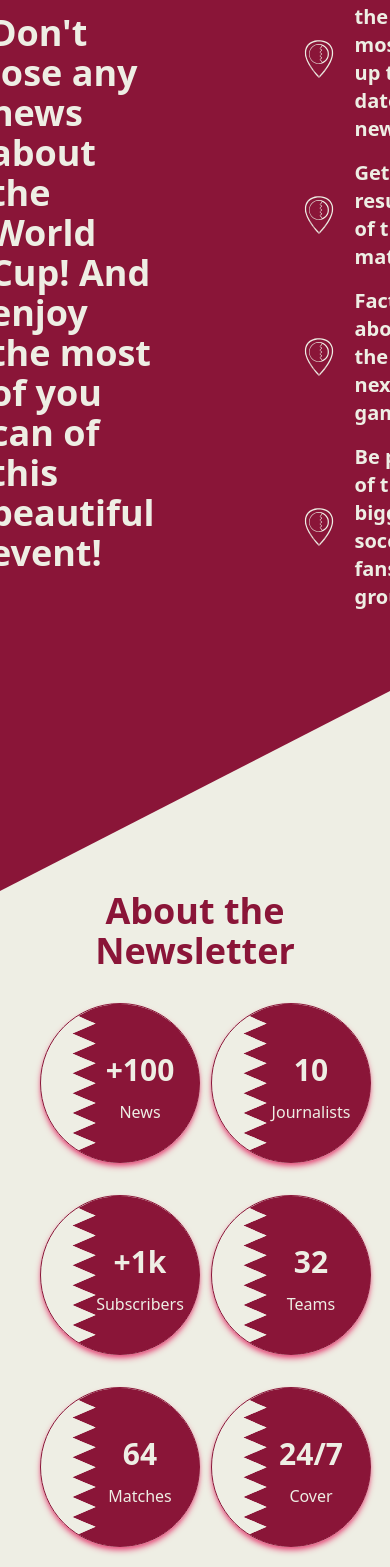
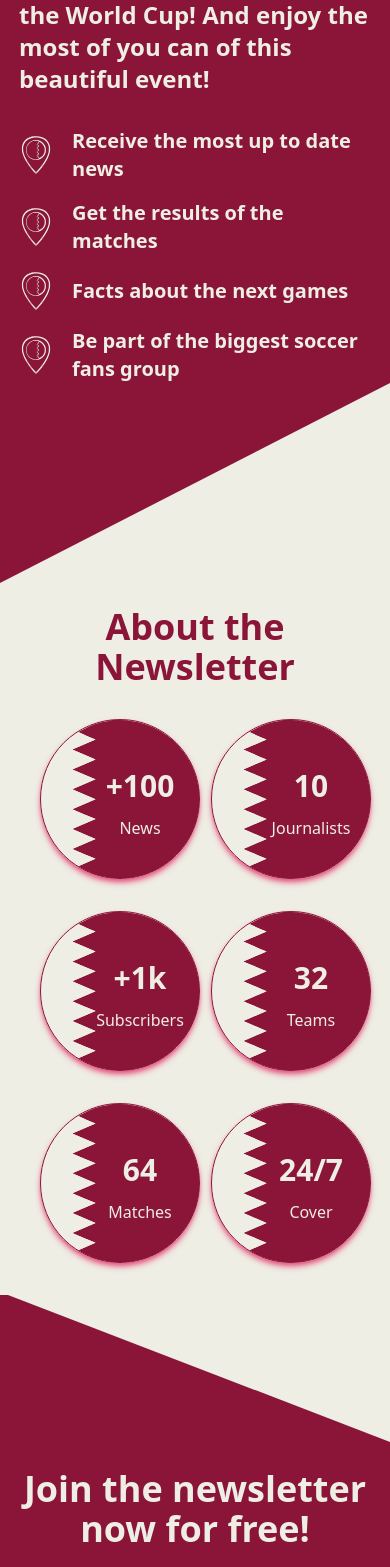
Before and after one commit to Bonattii/World-Cup-News, a React (Create React App) app: page / in a window 390 px wide. Shown: the part 1001-2568 px from the top of the page. Built offline with nearby package versions, Linux system fonts and the light colour scheme.

Commit message:
Finish responsive and finish project

```diff
--- a/src/App.tsx
+++ b/src/App.tsx
@@ -23,12 +23,12 @@ function App() {
       <main className="overflow-hidden">
         <div id="divider"></div>
 
-        <article className="bg-primary pt-16 px-2 mx-auto pb-20 flex gap-36 sm:px-4 justify-center text-background">
-          <h2 className="text-4xl self-center max-w-sm font-bold">
+        <article className="bg-primary sm:pt-16 mx-auto sm:pb-20 flex flex-col sm:flex-row gap-4 sm:gap-36 sm:px-4 justify-center text-background">
+          <h2 className="mt-14 px-4 sm:px-0 sm:mt-0 text-2xl sm:text-4xl self-center max-w-sm font-bold mb-4 sm:mb-0">
             Don't lose any news about the World Cup! And enjoy the most of you
             can of this beautiful event!
           </h2>
-          <ul className="flex flex-col gap-4 self-center">
+          <ul className="flex flex-col gap-4 self-center px-4 sm:px-0">
             <ListItems content="Receive the most up to date news" />
             <ListItems content="Get the results of the matches" />
             <ListItems content="Facts about the next games" />
@@ -39,7 +39,7 @@ function App() {
         <div id="divider-reverse"></div>
 
         <article className="bg-background pt-0 px-2 mx-auto pb-0 sm:px-4 text-background">
-          <h3 className="text-primary text-center text-4xl font-semibold">
+          <h3 className=" mt-6 sm:mt-0 text-primary text-center text-4xl font-semibold">
             About the Newsletter
           </h3>
           <div
@@ -64,15 +64,15 @@ function App() {
           className="bg-primary pt-0 px-2 mx-auto pb-20 sm:px-4 text-background"
         >
           <div id="divider2"></div>
-          <h2 className="text-center font-bold text-4xl">
+          <h2 className="text-center font-bold text-4xl mt-6 sm:mt-0">
             Join the newsletter now for free!
           </h2>
-          <div className="flex justify-center mt-14">
+          <div className="flex justify-center sm:mt-14">
             <JoinNewsletter />
           </div>
         </article>
 
-        <footer className="bg-primary pt-0 px-2 mx-auto sm:px-4 text-background text-center pb-10">
+        <footer className="bg-primary px-2 mx-auto sm:px-4 text-background text-center pb-10">
           <p>World Cup News &#169; 2022, All Rights Reserved</p>
         </footer>
       </main>
--- a/src/components/JoinNewsletter.tsx
+++ b/src/components/JoinNewsletter.tsx
@@ -43,9 +43,9 @@ export default function JoinNewsletter() {
   return (
     <form
       onSubmit={handleSubmit}
-      className="mt-8 flex flex-col gap-4 w-[600px]"
+      className="mt-8 flex flex-col gap-2 w-[300px] sm:w-[600px]"
     >
-      <div className="flex gap-6 w-full">
+      <div className="sm:flex sm:gap-4 sm:w-full">
         <div className="flex flex-col gap-2 w-full">
           <label className="text-lg font-semibold pl-1" htmlFor="firstName">
             First Name
@@ -62,7 +62,7 @@ export default function JoinNewsletter() {
             title="Name should contain 3-16 characters[a-z]"
           />
         </div>
-        <div className="flex flex-col gap-2 w-full">
+        <div className="mt-4 sm:mt-0 flex flex-col gap-2 w-full">
           <label className="text-lg font-semibold pl-1" htmlFor="lastName">
             Last Name
           </label>
```
